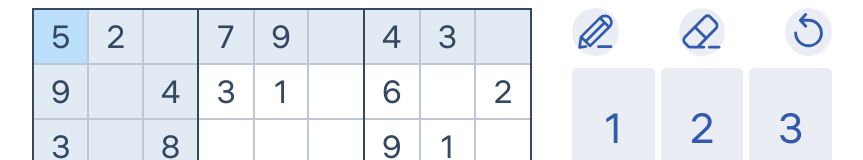
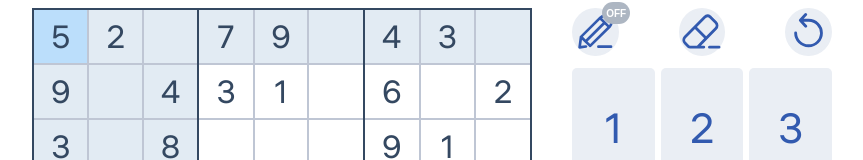
Before and after one commit to rzamfira/sudoku_react, a React (Vite) app: page / in a window 1280 px wide. Shown: the top 160 px of the page, without its empty margins (208-1071 px from the left). Built offline with nearby package versions, Linux system fonts and the light colour scheme.

Commit message:
feat: implement notes mode

```diff
--- a/src/App.jsx
+++ b/src/App.jsx
@@ -1,10 +1,11 @@
 import { useEffect, useCallback, useState, useMemo } from 'react'
 import { initializeConflicts, calculateAllConflicts } from './services/conflictService.js';
+import { initializeNotesBoard } from './services/notesService.js';
+import { useUpdateCell } from './hooks/useUpdateCell.js';
+import { useSudokuGame } from './hooks/useSudokuGame.js';
 import Board from './layout/sudoku-board/Board.jsx'
 import { BoardProvider } from './layout/sudoku-board/BoardProvider.jsx';
 import './App.css'
-import { useSudokuGame } from './hooks/useSudokuGame.js';
-import { isCellEditable } from './services/cellService.js';
 import { moveCellSelection } from './services/navigationService.js';
 import Numpad from './layout/controls-panel/Numpad.jsx';
 import GameControls from './layout/controls-panel/GameControls.jsx';
@@ -14,6 +15,8 @@ export default function App() {
 
   const { initialPuzzle, boardValues, setBoardValues, generateNewGame } = useSudokuGame();
   const [selectedCell, setSelectedCell] = useState({ rowIndex: 0, columnIndex: 0 });
+  const [notesMode, setNotesMode] = useState(false);
+  const [notesBoard, setNotesBoard] = useState(initializeNotesBoard());
 
   const conflicts = useMemo(() => {
     if (!boardValues) return initializeConflicts();
@@ -29,24 +32,16 @@ export default function App() {
     handleCellSelect(newCell.rowIndex, newCell.columnIndex);
   }, [selectedCell, handleCellSelect]);
 
-  const updateCell = useCallback((value) => {
-
-    if (isCellEditable(initialPuzzle, selectedCell.rowIndex, selectedCell.columnIndex)) {
-
-      setBoardValues(prevBoard => {
-        const newBoard = structuredClone(prevBoard);
-        newBoard[selectedCell.rowIndex][selectedCell.columnIndex] = value;
-        return newBoard;
-      });
-
-    }
-
-  }, [initialPuzzle, selectedCell, setBoardValues]);
+  const updateCell = useUpdateCell(initialPuzzle, selectedCell, notesMode, setBoardValues, setNotesBoard);
 
   const handleNewGame = useCallback(() => {
     generateNewGame();
     handleCellSelect(0, 0);
   }, [generateNewGame, handleCellSelect]);
+
+  const toggleNotesMode = useCallback(() => {
+    setNotesMode(prev => !prev);
+  }, []);
 
   useEffect(() => {
     generateNewGame();
@@ -73,12 +68,12 @@ export default function App() {
     <div className="App">
 
       {boardValues && (
-        <BoardProvider initialPuzzle={initialPuzzle} boardValues={boardValues} selectedCell={selectedCell} onSelectCell={handleCellSelect} conflicts={conflicts} >
+        <BoardProvider initialPuzzle={initialPuzzle} boardValues={boardValues} selectedCell={selectedCell} onSelectCell={handleCellSelect} conflicts={conflicts} notesBoard={notesBoard}>
           <Board />
         </BoardProvider>
       )}
 
-      <GameControls updateCell={updateCell} />
+      <GameControls updateCell={updateCell} notesMode={notesMode} toggleNotesMode={toggleNotesMode} />
       <Numpad updateCell={updateCell} />
       <NewGame onNewGame={handleNewGame} />
 
--- /dev/null
+++ b/src/hooks/useUpdateCell.js
@@ -0,0 +1,35 @@
+import { useCallback } from 'react';
+import { isCellEditable } from '../services/cellService.js';
+import { updateCellNote, clearCellNotes } from '../services/notesService.js';
+
+export function useUpdateCell(initialPuzzle, selectedCell, notesMode, setBoardValues, setNotesBoard) {
+
+    const updateBoardValue = useCallback((cellValue) => {
+        setBoardValues(prevBoard => {
+            const newBoard = structuredClone(prevBoard);
+            newBoard[selectedCell.rowIndex][selectedCell.columnIndex] = cellValue;
+            return newBoard;
+        });
+    }, [selectedCell, setBoardValues]);
+
+    return useCallback((value) => {
+
+        if (!isCellEditable(initialPuzzle, selectedCell.rowIndex, selectedCell.columnIndex)) {
+            return;
+        }
+
+        if (notesMode) {
+            updateBoardValue('.');
+            setNotesBoard(prev => value === '.'
+                ? clearCellNotes(prev, selectedCell.rowIndex, selectedCell.columnIndex)
+                : updateCellNote(prev, selectedCell.rowIndex, selectedCell.columnIndex, parseInt(value))
+            );
+        }
+
+        else {
+            updateBoardValue(value);
+            setNotesBoard(prev => clearCellNotes(prev, selectedCell.rowIndex, selectedCell.columnIndex));
+        }
+
+    }, [initialPuzzle, selectedCell, notesMode, updateBoardValue, setNotesBoard]);
+}
--- a/src/layout/controls-panel/GameControls.css
+++ b/src/layout/controls-panel/GameControls.css
@@ -27,3 +27,54 @@
 .game-controls-button:hover {
     background-color: var(--color-button-hover);
 }
+
+#notes-button::after {
+    content: "OFF";
+
+    position: absolute;
+    top: -18%;
+    left: 66%;
+
+    width: 28px;
+    height: 22px;
+    padding: 0;
+
+    display: flex;
+    align-items: center;
+    justify-content: center;
+
+    background-color: var(--color-notes-background-text);
+    border-radius: 50px;
+    color: var(--color-white);
+    font-size: 10px;
+    font-weight: 700;
+}
+
+#notes-button.notes-active {
+
+    background-color: var(--color-controls-primary);
+    border-color: var(--color-blue);
+}
+
+#notes-button.notes-active::after {
+
+    content: "ON";
+    background-color: var(--color-blue);
+}
+
+.icon-game-action {
+    height: 100%;
+    left: 50%;
+    pointer-events: none;
+    position: absolute;
+    top: 50%;
+    transform: translate(-50%, -50%);
+    transition: .3s;
+    width: 55%;
+}
+
+
+.svg-path {
+    fill: rgb(50, 90, 175);
+    fill-rule: evenodd;
+}
--- a/src/layout/controls-panel/GameControls.jsx
+++ b/src/layout/controls-panel/GameControls.jsx
@@ -3,11 +3,11 @@ import UndoIcon from '../../icons/undo.svg';
 import EraseIcon from '../../icons/erase.svg';
 import NotesIcon from '../../icons/notes.svg';
 
-export default function GameControls({ updateCell }) {
+export default function GameControls({ updateCell, notesMode, toggleNotesMode }) {
 
   return (
     <div className="game-controls">
-      <button className="game-controls-button" id="notes-button" ><img src={NotesIcon} alt="Notes" /></button>
+      <button className={`game-controls-button ${notesMode ? 'notes-active' : ''}`} id="notes-button" onClick={toggleNotesMode}><img src={NotesIcon} alt="Notes" /></button>
       <button className="game-controls-button" id="erase-button" onClick={() => updateCell('.')}><img src={EraseIcon} alt="Erase" /></button>
       <button className="game-controls-button" id="undo-button" ><img src={UndoIcon} alt="Undo" /></button>
     </div>
--- a/src/layout/sudoku-board/BoardProvider.jsx
+++ b/src/layout/sudoku-board/BoardProvider.jsx
@@ -1,13 +1,14 @@
 import { BoardContext } from './BoardContext.jsx';
 
-export function BoardProvider({ children, initialPuzzle, boardValues, selectedCell, onSelectCell, conflicts }) {
+export function BoardProvider({ children, initialPuzzle, boardValues, selectedCell, onSelectCell, conflicts, notesBoard }) {
 
     const value = {
         initialPuzzle,
         boardValues,
         selectedCell,
         onSelectCell,
-        conflicts
+        conflicts,
+        notesBoard
     };
 
     return (
--- a/src/layout/sudoku-board/Cell.css
+++ b/src/layout/sudoku-board/Cell.css
@@ -53,3 +53,27 @@
 .invalid-value {
     color: var(--color-red);
 }
+
+.notes-grid {
+    position: absolute;
+
+    display: grid;
+    grid-template-columns: repeat(3, 1fr);
+    grid-template-rows: repeat(3, 1fr);
+
+    width: 100%;
+    height: 100%;
+    pointer-events: none;
+
+}
+
+.notes-value {
+    display: flex;
+    align-items: center;
+    justify-content: center;
+
+    color: var(--color-grey);
+    font-family: Hauss, sans-serif;
+    font-size: 40%;
+    font-weight: 400;
+}
--- a/src/layout/sudoku-board/Cell.jsx
+++ b/src/layout/sudoku-board/Cell.jsx
@@ -6,12 +6,17 @@ import { getBorderClasses } from '../../services/stylingService.js';
 
 export default function Cell({ rowIndex, columnIndex }) {
 
-    const { initialPuzzle, boardValues, selectedCell, onSelectCell, conflicts } = useContext(BoardContext);
+    const { initialPuzzle, boardValues, selectedCell, onSelectCell, conflicts, notesBoard } = useContext(BoardContext);
 
     const displayValue = useMemo(() => {
         const cellValue = boardValues[rowIndex][columnIndex];
         return cellValue === 0 || cellValue === '.' ? '' : cellValue;
     }, [boardValues, rowIndex, columnIndex]);
+
+    const cellNotes = useMemo(() =>
+        notesBoard[rowIndex][columnIndex],
+        [notesBoard, rowIndex, columnIndex]
+    );
 
     const isCurrentCellEditable = useMemo(() =>
         isCellEditable(initialPuzzle, rowIndex, columnIndex),
@@ -45,12 +50,31 @@ export default function Cell({ rowIndex, columnIndex }) {
         borderClasses
     ].filter(Boolean).join(' ')
 
+    const renderNotes = () => {
+
+        const notes = Array.from({ length: 9 }, (_, i) => i + 1);
+
+        return (
+            <div className="notes-grid">
+                {notes.map(note => {
+                    const isNoteActive = cellNotes.includes(note);
+                    return (
+                        <div key={note} className={`notes-value ${isNoteActive ? 'active' : ''}`}>
+                            {isNoteActive ? note : ''}
+                        </div>
+                    );
+                })}
+            </div>
+        );
+
+    };
+
     return (
 
         <div
             className={classNames}
             onClick={() => onSelectCell(rowIndex, columnIndex)}>
-            {displayValue}
+            {displayValue ? displayValue : renderNotes()}
         </div>
 
     );
--- /dev/null
+++ b/src/services/notesService.js
@@ -0,0 +1,57 @@
+export function initializeNotesBoard() {
+    return Array.from({ length: 9 }, () =>
+        Array.from({ length: 9 }, () => [])
+    );
+}
+
+export function getCellNotes(notesBoard, rowIndex, columnIndex) {
+    return notesBoard[rowIndex][columnIndex];
+}
+
+export function updateCellNote(notesBoard, rowIndex, columnIndex, note) {
+
+    const cellNotes = notesBoard[rowIndex][columnIndex];
+
+    if (cellNotes.includes(note)) {
+        return removeNote(notesBoard, rowIndex, columnIndex, note);
+    } else {
+        return addNote(notesBoard, rowIndex, columnIndex, note);
+    }
+
+}
+
+export function clearCellNotes(notesBoard, rowIndex, columnIndex) {
+
+    const updatedNotesBoard = structuredClone(notesBoard);
+    updatedNotesBoard[rowIndex][columnIndex] = [];
+    return updatedNotesBoard;
+
+}
+
+function addNote(notesBoard, rowIndex, columnIndex, note) {
+
+    const updatedNotesBoard = structuredClone(notesBoard);
+    const cellNotes = updatedNotesBoard[rowIndex][columnIndex];
+
+    if (!cellNotes.includes(note)) {
+        cellNotes.push(note);
+        cellNotes.sort((a, b) => a - b);
+    }
+
+    return updatedNotesBoard;
+
+}
+
+function removeNote(notesBoard, rowIndex, columnIndex, note) {
+
+    const updatedNotesBoard = structuredClone(notesBoard);
+    const cellNotes = updatedNotesBoard[rowIndex][columnIndex];
+
+    const index = cellNotes.indexOf(note);
+    if (index > -1) {
+        cellNotes.splice(index, 1);
+    }
+
+    return updatedNotesBoard;
+
+}
```
